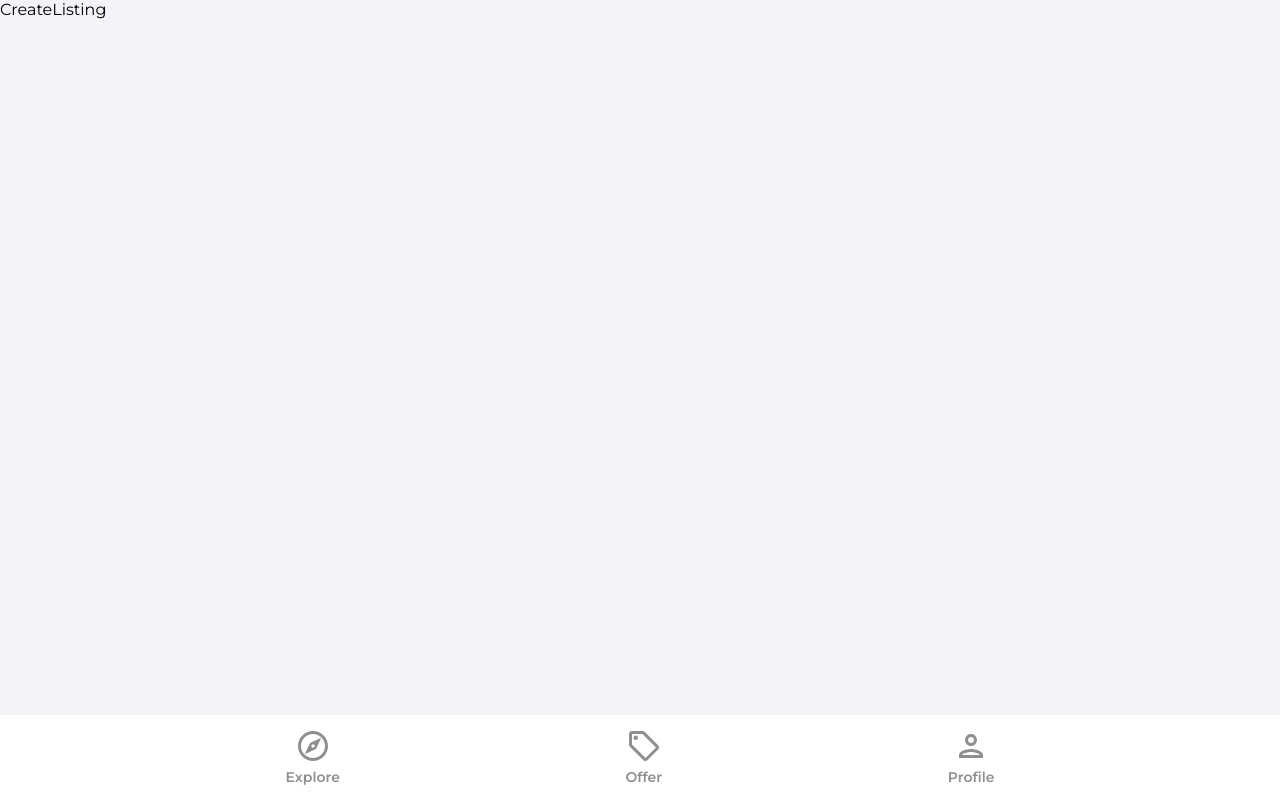
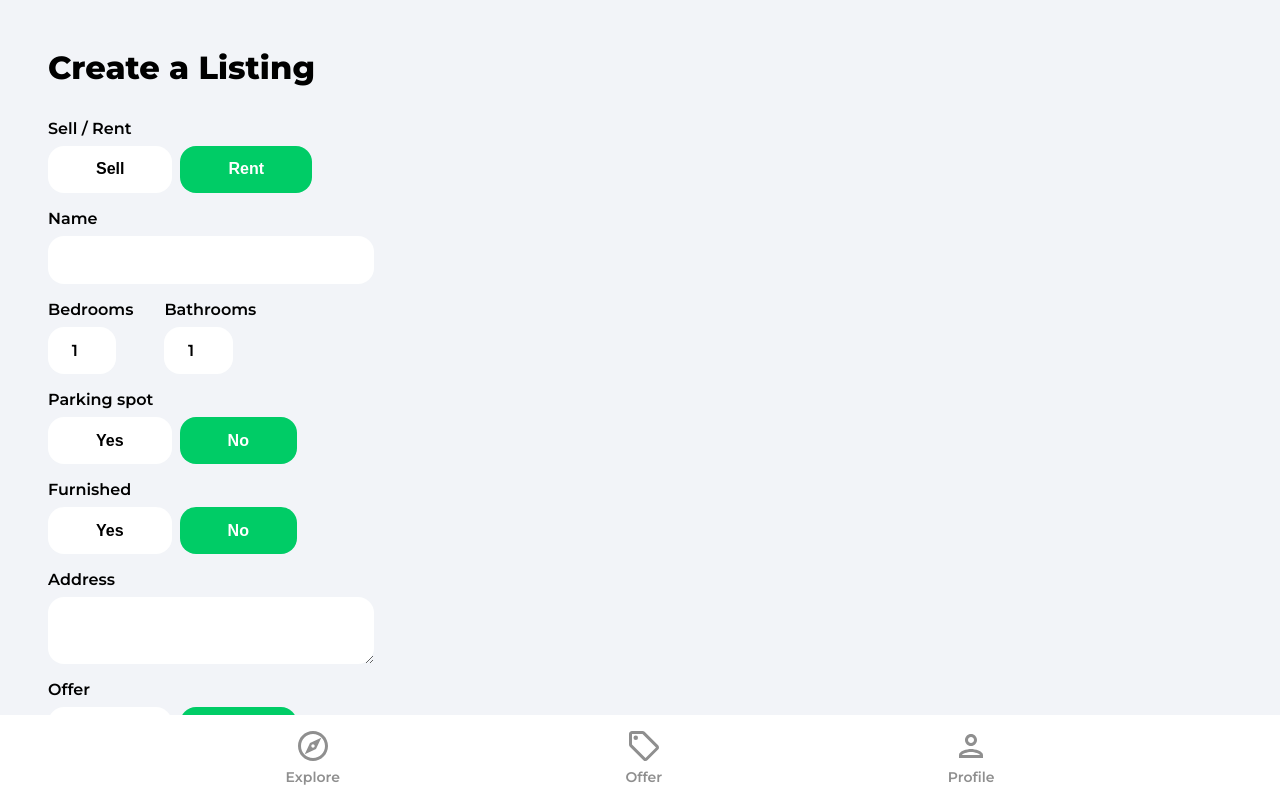
Before and after one commit to uct-trk/estate-project, a React (Create React App) app: page /create-listing in a window 1280 px wide. Shown: the top 800 px of the page. Built offline with nearby package versions, Linux system fonts and the light colour scheme; no server answers; sample sign-in values are in the browser's storage.

Commit message:
create listing form

```diff
--- a/src/pages/CreateListing.jsx
+++ b/src/pages/CreateListing.jsx
@@ -4,7 +4,7 @@ import { useNavigate } from "react-router-dom";
 import Spinner from "../components/Spinner";
 
 function CreateListing() {
-  const [geoLocationEnabled, setGeolocationEnabled] = useState(true);
+  const [geolocationEnabled, setGeolocationEnabled] = useState(true);
   const [loading, , setLoading] = useState(false);
   const [formData, setFormData] = useState({
     type: "rent",
@@ -21,6 +21,22 @@ function CreateListing() {
     latitude: 0,
     longitude: 0,
   });
+  const {
+    type,
+    name,
+    bedrooms,
+    bathrooms,
+    parking,
+    furnished,
+    address,
+    offer,
+    regularPrice,
+    discountedPrice,
+    images,
+    latitude,
+    longitude,
+  } = formData;
+
   const auth = getAuth();
   const navigate = useNavigate();
   const isMounted = useRef(true);
@@ -41,11 +57,276 @@ function CreateListing() {
     // eslint-disable-next-line react-hooks/exhaustive-deps
   }, [isMounted]);
 
+  const onSubmit = (e) => {
+    e.preventDefault();
+    console.log(formData);
+  };
+  const onMutate = (e) => {
+    let boolean = null;
+
+    if (e.target.value === "true") {
+      boolean = true;
+    }
+    if (e.target.value === "false") {
+      boolean = false;
+    }
+
+    // files
+    if (e.target.files) {
+      setFormData((prevState) => ({
+        ...prevState,
+        images: e.target.files,
+      }));
+    }
+
+    // text/boolean/numbers
+    if (!e.target.files) {
+      setFormData((prevState) => ({
+        ...prevState,
+        [e.target.id]: boolean ?? e.target.value,
+      }));
+    }
+  };
+
   if (loading) {
     return <Spinner />;
   }
 
-  return <div>CreateListing</div>;
+  return (
+    <div className="profile">
+      <header>
+        <p className="pageHeader">Create a Listing</p>
+      </header>
+
+      <main>
+        <form onSubmit={onSubmit}>
+          <label className="formLabel">Sell / Rent</label>
+          <div className="formButtons">
+            <button
+              type="button"
+              className={type === "sale" ? "formButtonActive" : "formButton"}
+              id="type"
+              value="sale"
+              onClick={onMutate}
+            >
+              Sell
+            </button>
+            <button
+              type="button"
+              className={type === "rent" ? "formButtonActive" : "formButton"}
+              id="type"
+              value="rent"
+              onClick={onMutate}
+            >
+              Rent
+            </button>
+          </div>
+          <label className="formLabel">Name</label>
+          <input
+            className="formInputName"
+            type="text"
+            id="name"
+            value={name}
+            onChange={onMutate}
+            maxLength="32"
+            minLength="10"
+            required
+          />
+
+          <div className="formRooms flex">
+            <div>
+              <label className="formLabel">Bedrooms</label>
+              <input
+                className="formInputSmall"
+                type="number"
+                id="bedrooms"
+                value={bedrooms}
+                onChange={onMutate}
+                min="1"
+                max="50"
+                required
+              />
+            </div>
+            <div>
+              <label className="formLabel">Bathrooms</label>
+              <input
+                className="formInputSmall"
+                type="number"
+                id="bathrooms"
+                value={bathrooms}
+                onChange={onMutate}
+                min="1"
+                max="50"
+                required
+              />
+            </div>
+          </div>
+
+          <label className="formLabel">Parking spot</label>
+          <div className="formButtons">
+            <button
+              className={parking ? "formButtonActive" : "formButton"}
+              type="button"
+              id="parking"
+              value={true}
+              onClick={onMutate}
+              min="1"
+              max="50"
+            >
+              Yes
+            </button>
+            <button
+              className={
+                !parking && parking !== null ? "formButtonActive" : "formButton"
+              }
+              type="button"
+              id="parking"
+              value={false}
+              onClick={onMutate}
+            >
+              No
+            </button>
+          </div>
+
+          <label className="formLabel">Furnished</label>
+          <div className="formButtons">
+            <button
+              className={furnished ? "formButtonActive" : "formButton"}
+              type="button"
+              id="furnished"
+              value={true}
+              onClick={onMutate}
+            >
+              Yes
+            </button>
+            <button
+              className={
+                !furnished && furnished !== null
+                  ? "formButtonActive"
+                  : "formButton"
+              }
+              type="button"
+              id="furnished"
+              value={false}
+              onClick={onMutate}
+            >
+              No
+            </button>
+          </div>
+
+          <label className="formLabel">Address</label>
+          <textarea
+            className="formInputAddress"
+            type="text"
+            id="address"
+            value={address}
+            onChange={onMutate}
+            required
+          />
+
+          {!geolocationEnabled && (
+            <div className="formLatLng flex">
+              <div>
+                <label className="formLabel">Latitude</label>
+                <input
+                  className="formInputSmall"
+                  type="number"
+                  id="latitude"
+                  value={latitude}
+                  onChange={onMutate}
+                  required
+                />
+              </div>
+              <div>
+                <label className="formLabel">Longitude</label>
+                <input
+                  className="formInputSmall"
+                  type="number"
+                  id="longitude"
+                  value={longitude}
+                  onChange={onMutate}
+                  required
+                />
+              </div>
+            </div>
+          )}
+
+          <label className="formLabel">Offer</label>
+          <div className="formButtons">
+            <button
+              className={offer ? "formButtonActive" : "formButton"}
+              type="button"
+              id="offer"
+              value={true}
+              onClick={onMutate}
+            >
+              Yes
+            </button>
+            <button
+              className={
+                !offer && offer !== null ? "formButtonActive" : "formButton"
+              }
+              type="button"
+              id="offer"
+              value={false}
+              onClick={onMutate}
+            >
+              No
+            </button>
+          </div>
+
+          <label className="formLabel">Regular Price</label>
+          <div className="formPriceDiv">
+            <input
+              className="formInputSmall"
+              type="number"
+              id="regularPrice"
+              value={regularPrice}
+              onChange={onMutate}
+              min="50"
+              max="750000000"
+              required
+            />
+            {type === "rent" && <p className="formPriceText">$ / Month</p>}
+          </div>
+
+          {offer && (
+            <>
+              <label className="formLabel">Discounted Price</label>
+              <input
+                className="formInputSmall"
+                type="number"
+                id="discountedPrice"
+                value={discountedPrice}
+                onChange={onMutate}
+                min="50"
+                max="750000000"
+                required={offer}
+              />
+            </>
+          )}
+
+          <label className="formLabel">Images</label>
+          <p className="imagesInfo">
+            The first image will be the cover (max 6).
+          </p>
+          <input
+            className="formInputFile"
+            type="file"
+            id="images"
+            onChange={onMutate}
+            max="6"
+            accept=".jpg,.png,.jpeg"
+            multiple
+            required
+          />
+          <button type="submit" className="primaryButton createListingButton">
+            Create Listing
+          </button>
+        </form>
+      </main>
+    </div>
+  );
 }
 
 export default CreateListing;
```
